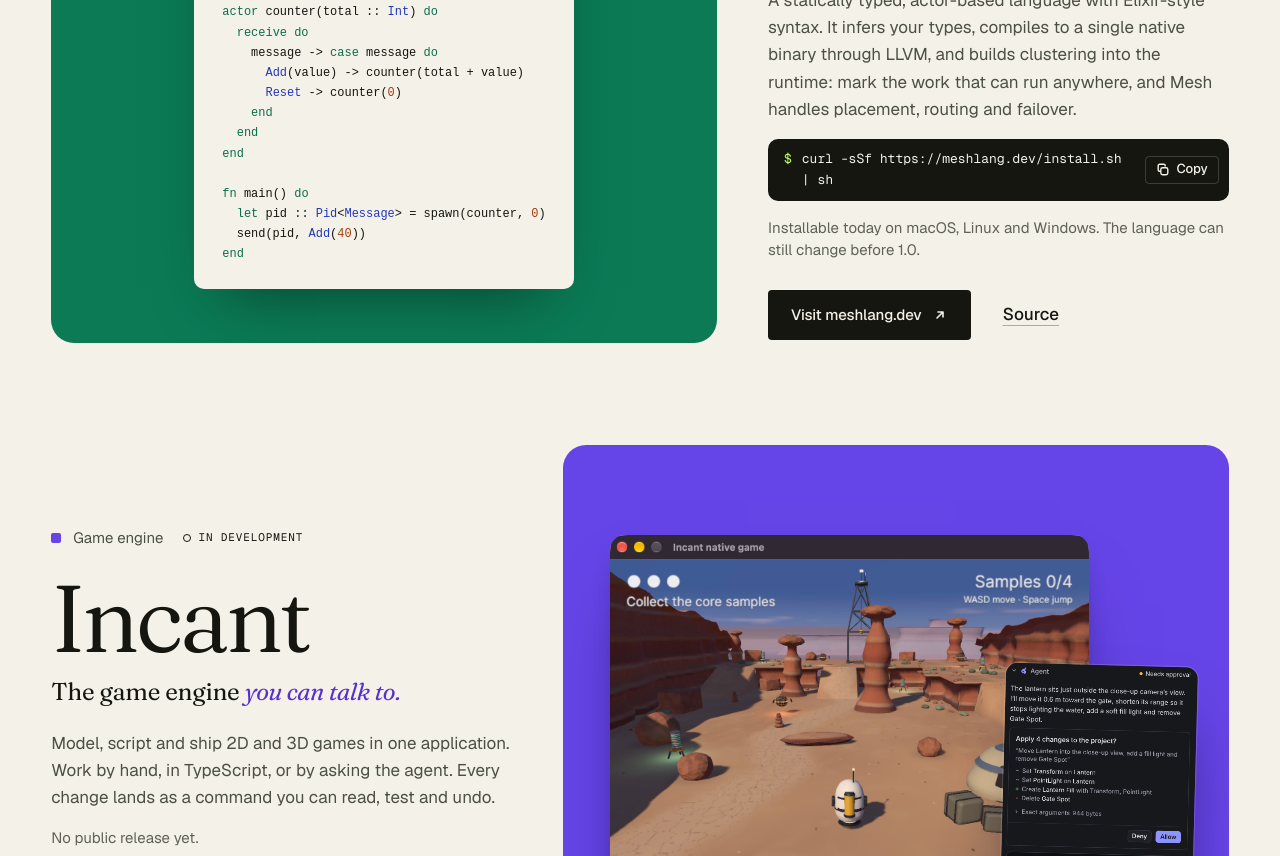
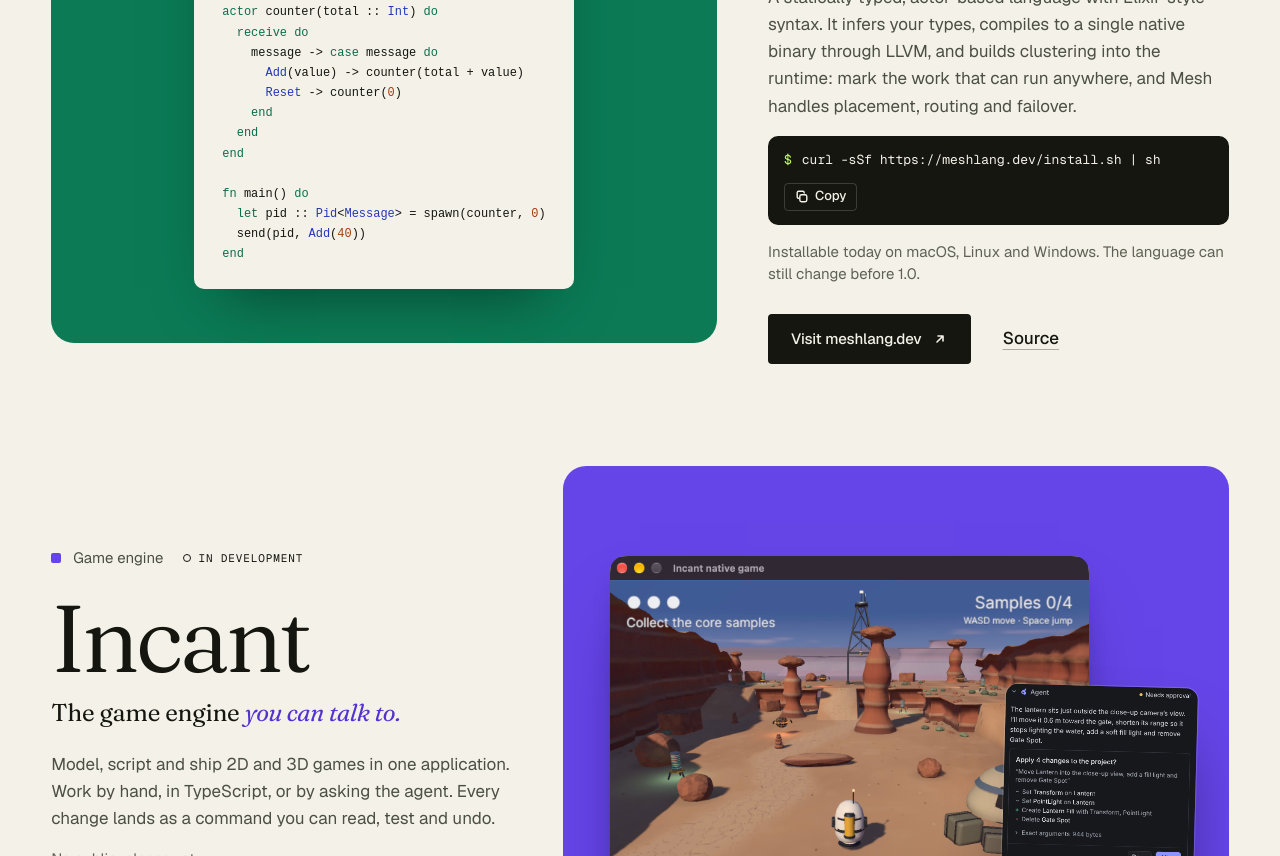
Before and after one commit to snowdamiz/sigentic, a plain HTML site: page index.html in a window 1280 px wide. Shown: the part 2660-3516 px from the top of the page. Drawn offline with nearby package versions, Linux system fonts and the light colour scheme; animation ran at ten frames a second.

Commit message:
fix(site): stack the Mesh install box when its column is narrow
At 1024 px the text column is about 370 px wide, so the install command
wrapped onto three lines beside the Copy button. A container query on
the product text column now stacks the button under the command below
500 px and sizes the command to stay on one line. It replaces the
phone-only media query, which missed the narrow desktop column.

Co-Authored-By: Claude Opus 5.5 <noreply@anthropic.com>

```diff
--- a/assets/css/styles.css
+++ b/assets/css/styles.css
@@ -637,6 +637,7 @@ html:not(.js) .fig__caption { display: none; }
   display: grid;
   gap: var(--s-4);
   margin-top: var(--s-5);
+  container-type: inline-size;
 }
 
 .plate {
@@ -843,6 +844,7 @@ html:not(.js) .fig__caption { display: none; }
 .install__copy svg { width: 14px; height: 14px; }
 .install__copy.is-copied { border-color: var(--lime); background: var(--lime); color: var(--ink); }
 .install__line {
+  --command-em: 28.4;
   display: flex;
   gap: 10px;
   font-family: var(--mono);
@@ -851,6 +853,12 @@ html:not(.js) .fig__caption { display: none; }
 .install__line > span { color: var(--lime); user-select: none; }
 .install__line code { font: inherit; }
 .nowrap { white-space: nowrap; }
+/* Below this width the command and the Copy button no longer fit on one line at 13px. */
+@container (max-width: 500px) {
+  .install { grid-template-columns: minmax(0, 1fr); padding: 14px 16px; }
+  .install__line { font-size: min(13px, (100cqi - 42px) / var(--command-em)); }
+  .install__copy { justify-self: start; }
+}
 
 .catalog-note {
   display: flex;
@@ -1145,9 +1153,6 @@ html:not(.js) .fig__caption { display: none; }
   .sheet { max-width: calc(100% - 32px); }
   .sheet__head { padding: 12px 16px 10px; }
   .sheet__code { padding: 16px; font-size: clamp(9px, (100cqi - 80px) / 27, 13px); }
-  .install { grid-template-columns: minmax(0, 1fr); padding: 14px 16px; container-type: inline-size; }
-  .install__line { --command-em: 28.4; font-size: min(12px, (100cqi - 10px) / var(--command-em)); }
-  .install__copy { justify-self: start; }
   .window { width: 90%; }
   .specimen { width: 66%; margin-left: 6%; }
   .specimen__slip { right: -36%; top: 22%; width: 50%; }
```
